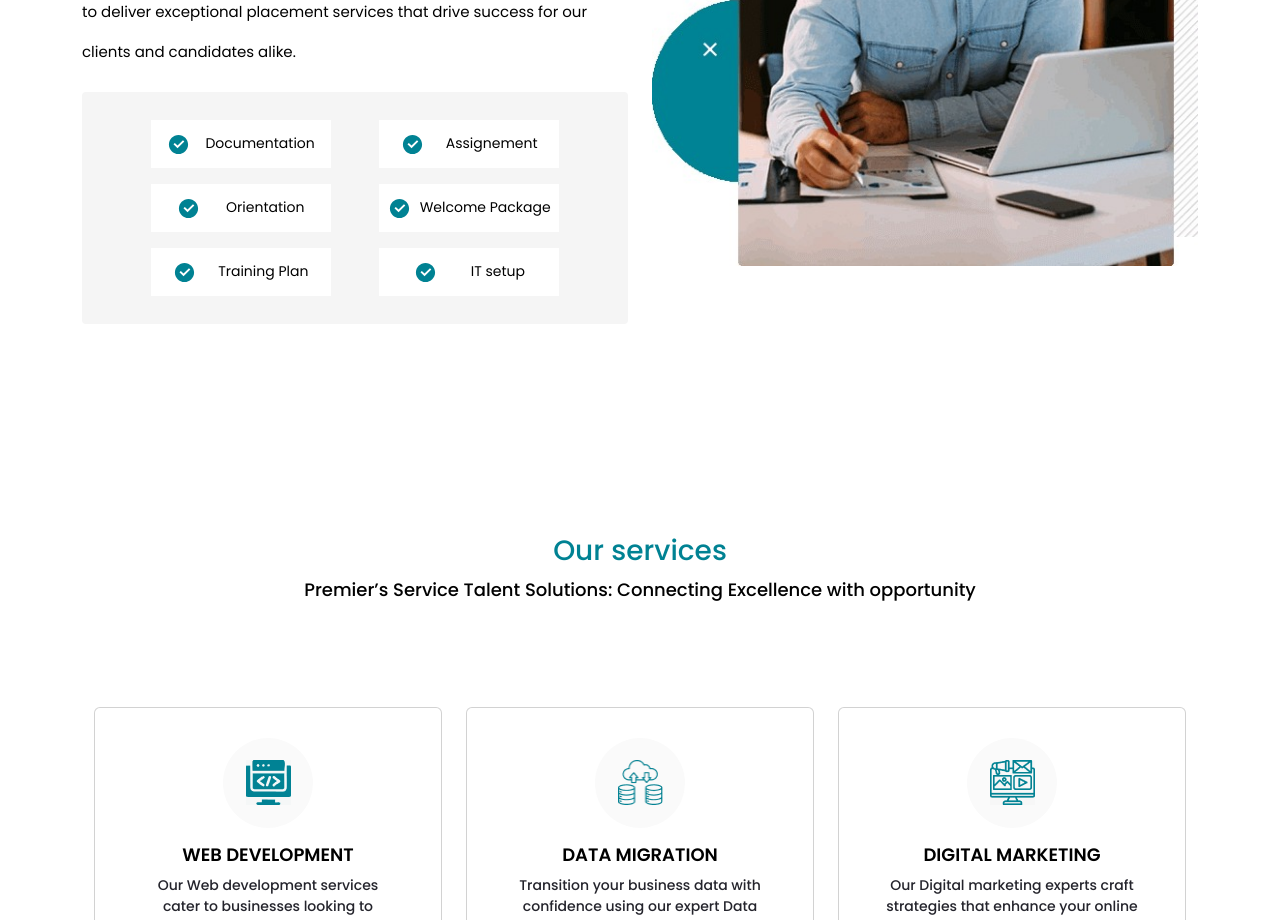
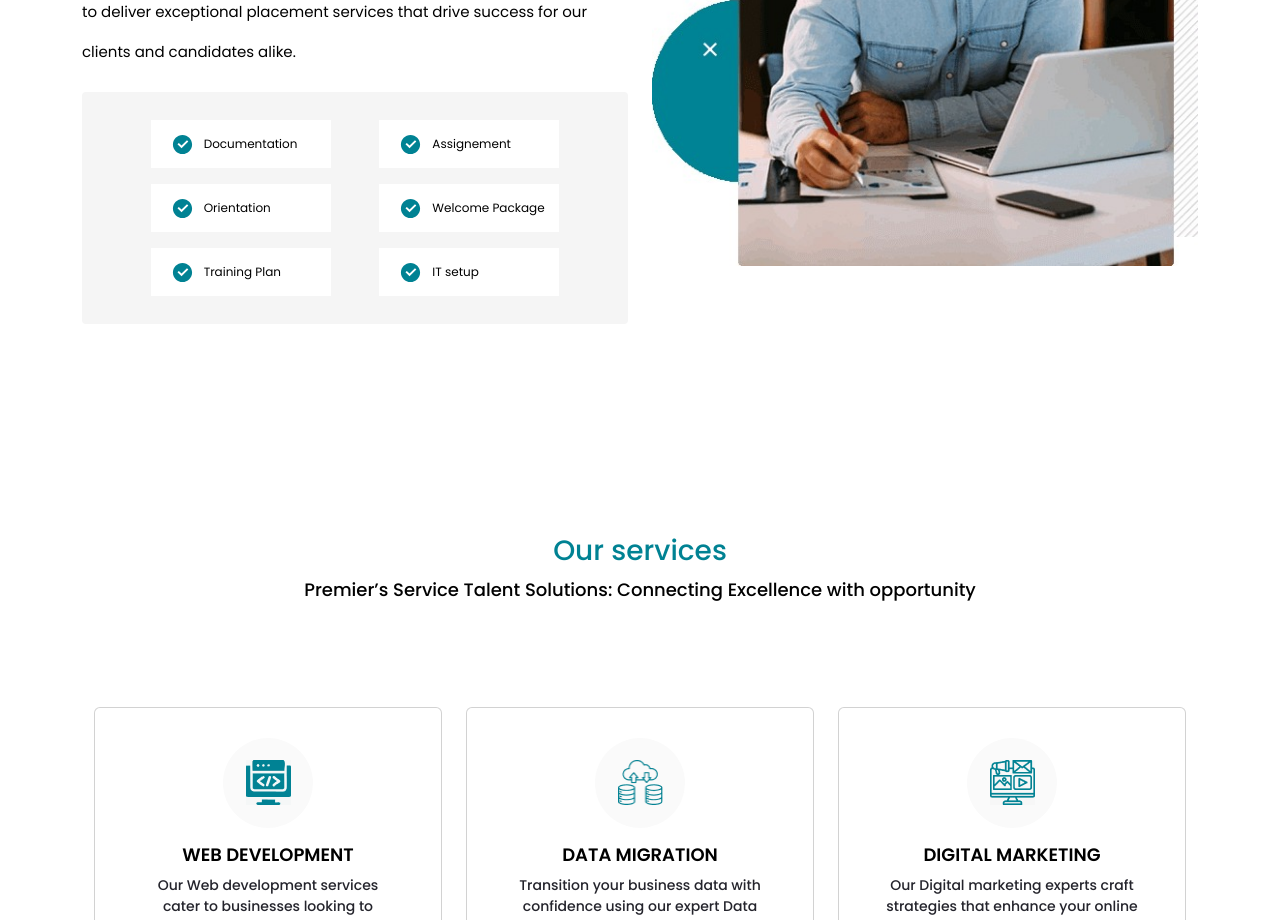
Before and after one commit to Ilyas73-hue/primesource, a React (Create React App) app: page / in a window 1280 px wide. Shown: the part 1460-2380 px from the top of the page. Built offline with nearby package versions, Linux system fonts and the light colour scheme.

Commit message:
all updated

```diff
--- a/src/component/Home/Home.css
+++ b/src/component/Home/Home.css
@@ -45,6 +45,8 @@
   align-items: flex-start;
   gap: 20px;
 }
+
+
 
 
 #home-section1-h6-1{
@@ -308,20 +310,21 @@
     display: flex;
     flex-direction: row;
     align-items: center;
-    justify-content: space-evenly;
 }
 
 #home-section3-inside-1-content{
     font-family: var(--poppins);
-    font-size: 14px;
+    font-size: 12px;
     font-weight: 400;
     color: black;
     margin-top: 15px;
+    margin-left: 10px;
 }
 
 #home-section3-checkbox-icon{
     color: var(--primary-color);
     font-size: 23px;
+    margin-left: 20px;
 }
 
 #home-section3-inside-2{
@@ -331,15 +334,15 @@
     display: flex;
     flex-direction: row;
     align-items: center;
-    justify-content: space-evenly;
 }
 
 #home-section3-inside-2-content{
     font-family: var(--poppins);
-    font-size: 14px;
+    font-size: 12px;
     font-weight: 400;
     color: black;
     margin-top: 15px;
+    margin-left: 10px;
 }
 
 #home-section3-inside-3{
@@ -349,15 +352,15 @@
     display: flex;
     flex-direction: row;
     align-items: center;
-    justify-content: space-evenly;
 }
 
 #home-section3-inside-3-content{
     font-family: var(--poppins);
-    font-size: 14px;
+    font-size: 12px;
     font-weight: 400;
     color: black;
     margin-top: 15px;
+    margin-left: 10px;
 }
 
 #home-section3-div-8{
@@ -373,15 +376,15 @@
     display: flex;
     flex-direction: row;
     align-items: center;
-    justify-content: space-evenly;
 }
 
 #home-section3-inside-4-content{
     font-family: var(--poppins);
-    font-size: 14px;
+    font-size: 12px;
     font-weight: 400;
     color: black;
     margin-top: 15px;
+    margin-left: 10px;
 }
 
 #home-section3-inside-5{
@@ -391,15 +394,15 @@
     display: flex;
     flex-direction: row;
     align-items: center;
-    justify-content: space-evenly;
 }
 
 #home-section3-inside-5-content{
     font-family: var(--poppins);
-    font-size: 14px;
+    font-size: 12px;
     font-weight: 400;
     color: black;
     margin-top: 15px;
+    margin-left: 10px;
 }
 
 
@@ -410,15 +413,15 @@
     display: flex;
     flex-direction: row;
     align-items: center;
-    justify-content: space-evenly;
 }
 
 #home-section3-inside-6-content{
     font-family: var(--poppins);
-    font-size: 14px;
+    font-size: 12px;
     font-weight: 400;
     color: black;
     margin-top: 15px;
+    margin-left: 10px;
 }
 
 
```
